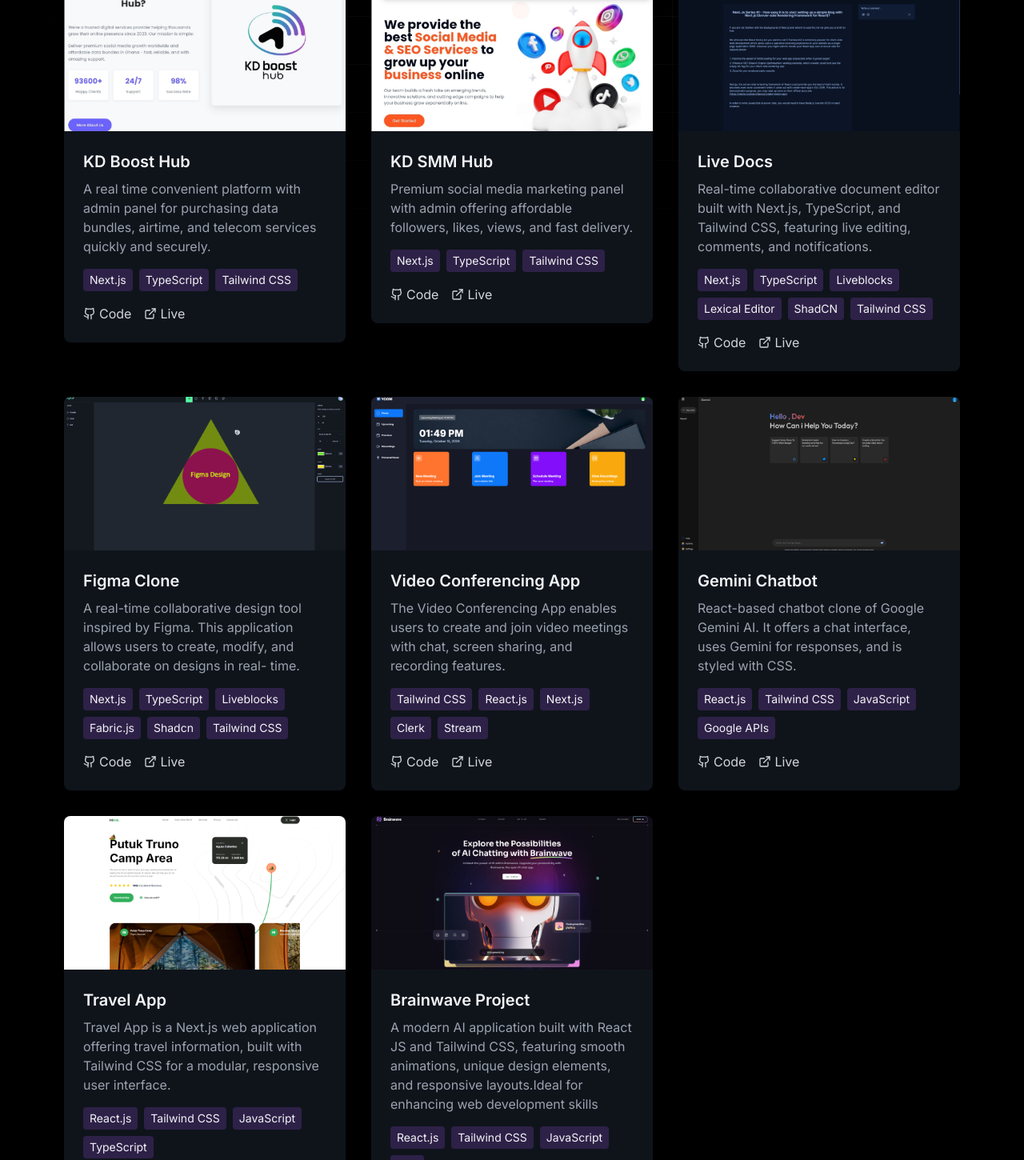
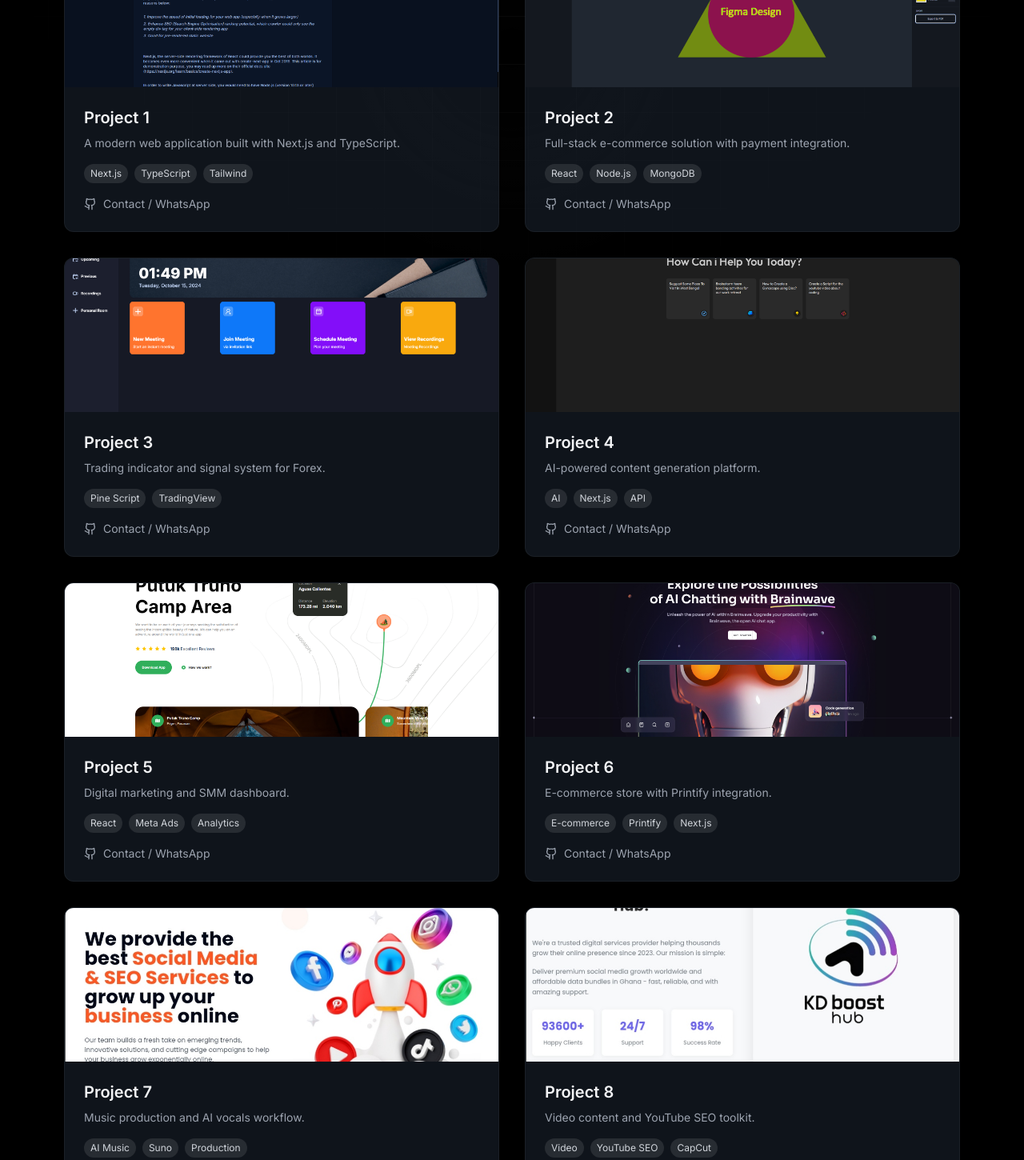
Before and after one commit to KDTechHub/KD-Tech-Hub-Portfolio, a Next.js app: page /projects in a window 1280 px wide. Shown: the part 340-1790 px from the top of the page at 80% size. Built offline with nearby package versions, Linux system fonts and the light colour scheme.

Commit message:
SEO metadata upgrade + Projects WhatsApp numbers fixed to +233594516288

```diff
--- a/src/app/layout.tsx
+++ b/src/app/layout.tsx
@@ -14,9 +14,17 @@
 });
 
 export const metadata: Metadata = {
-	title: 'Kuadugah Delight - Full-Stack Developer, Tech Entrepreneur, Digital Solutions Expert & More',
-	description: 'Kuadugah Delight is a Full-Stack Developer, Tech Entrepreneur, and Digital Solutions Expert offering web development, software engineering, SEO, e-commerce, SMM, automation, telecom services & more.',
-	keywords: 'Kuadugah Delight, Delight, Mr D, Software Developer, Full Stack Developer, Web Developer, Web & Software Engineer, MERN Stack Developer, React Developer, Next.js Expert, Frontend Developer, Backend Developer, JavaScript Expert, TypeScript Developer, Node.js Developer, Database Developer, MongoDB Expert, SQL Developer, SEO Expert, CMS Expert, Digital Growth Specialist, E-commerce Developer, SMM Panel Developer, Tech Consultant, IT Services & Consulting, Online Business Builder',
+	title: { default: 'Kuadugah Delight | Jack of All Trades - Full-Stack Developer, Designer, Hacker, AI & Trading Tech Expert | KD Tech Hub', template: '%s | Kuadugah Delight - KD Tech Hub' },
+	description: 'Kuadugah Delight (KD Tech Hub) is a Jack of All Trades: Full-Stack Web Developer, Designer, Hacker, Pine Script Trading Indicator Developer, AI Content Creator, Digital Marketer, E-commerce Expert, Music & Video Producer. Hire for Next.js, React, TypeScript, SEO, Meta Ads, Forex tools, PWAs, Vercel deployment & complete digital solutions. Based in Ghana. Contact +233594516288 or support@kdtechhub.top',
+	keywords: [
+		'Kuadugah Delight', 'KD Tech Hub', 'Jack of All Trades', 'Full Stack Developer Ghana', 'Next.js Developer', 'React TypeScript Expert',
+		'Pine Script Developer', 'TradingView Indicator', 'Forex Trading Tools', 'Non-repainting Indicators', 'BOS CHOCH FVG',
+		'AI Image Generation', 'AI Music Production', 'Suno', 'Prompt Engineering', 'Digital Marketing Ghana', 'Meta Ads Expert',
+		'SMM Services', 'E-commerce Development', 'Print on Demand', 'Printify', 'SEO Expert Ghana', 'Website Performance Optimization',
+		'PWA Developer', 'Vercel Deployment', 'Android App Troubleshooting', 'WhatsApp Business', 'Freelance Developer Ghana',
+		'Web Designer', 'UI UX Design', 'Graphic Design', 'YouTube SEO', 'Content Creator', 'Product Builder', 'Tech Entrepreneur',
+		'Hacker', 'Cybersecurity Awareness', 'VPS Management', 'Domain Management', 'support@kdtechhub.top', '+233594516288', '+233505401288'
+	],
 	authors: [{ name: 'Kuadugah Delight' }],
 	creator: 'Kuadugah Delight',
 	manifest: '/manifest.json',
@@ -26,14 +34,22 @@
 		type: 'website',
 		locale: 'en_US',
 		url: 'https://www.kdtechhub.top/',
-		title: 'Kuadugah Delight (Mr D) - Full-Stack Developer, Tech Entrepreneur & Digital Solutions Expert',
-		description: 'Official portfolio of Kuadugah Delight (Mr D). Full-Stack Developer, Software Engineer, Tech Entrepreneur & Founder delivering web, software, e-commerce, SMM, SEO, automation, and scalable digital solutions worldwide.',
-		siteName: 'Kuadugah Delight | Tech & Digital Solutions',
+		title: 'Kuadugah Delight | Jack of All Trades - Full-Stack Developer • Designer • Hacker • AI & Trading Expert',
+		description: 'Official portfolio of Kuadugah Delight. Full-Stack Developer, Designer, Hacker, Pine Script specialist, AI creator, digital marketer & product builder. Web apps, trading tools, e-commerce, SEO, music & video production. Contact support@kdtechhub.top or WhatsApp +233594516288',
+		siteName: 'KD Tech Hub | Kuadugah Delight',
+		images: [
+			{
+				url: '/profile/my_profile_new.jpg',
+				width: 800,
+				height: 800,
+				alt: 'Kuadugah Delight - Jack of All Trades Full-Stack Developer',
+			},
+		],
 	},
 	twitter: {
 		card: 'summary_large_image',
-		title: 'Kuadugah Delight | Full-Stack Developer & Tech Entrepreneur',
-		description: 'Portfolio of Kuadugah Delight (Mr D) - Full-Stack Developer, Software Engineer & Digital Solutions Expert creating web apps, SaaS platforms, e-commerce systems, SEO-driven websites & scalable tech products.',
+		title: 'Kuadugah Delight | Jack of All Trades Developer • Designer • Hacker',
+		description: 'Full-Stack Web Dev, Trading Tech, AI, Digital Marketing, E-commerce, Music & Video. Hire the multi-skilled expert. support@kdtechhub.top | +233594516288',
 		creator: '@KDTechHubOnline',
 	},
 	robots: {
--- a/src/pages/Projects.tsx
+++ b/src/pages/Projects.tsx
@@ -1,119 +1,132 @@
 'use client';
 
 import { motion } from 'framer-motion';
-import { Github, ExternalLink } from 'lucide-react';
+import { ExternalLink, Github } from 'lucide-react';
+import Image from 'next/image';
 import { ScrollAnimation } from '@/components/ScrollAnimation';
 
 const projects = [
 	{
-		title: 'KD Boost Hub',
-		description: 'A real time convenient platform with admin panel for purchasing data bundles, airtime, and telecom services quickly and securely.',
-		image: '/projects_img/project-8.jpg',
-		github: 'https://wa.me/447555825875',
-		live: 'https://www.kdboosthub.org',
-		tags: ["Next.js", "TypeScript", "Tailwind CSS"]
+		title: 'Project 1',
+		description: 'A modern web application built with Next.js and TypeScript.',
+		image: '/projects_img/project-1.png',
+		github: 'https://wa.me/233594516288',
+		live: '#',
+		tags: ['Next.js', 'TypeScript', 'Tailwind'],
 	},
 	{
-		title: 'KD SMM Hub',
-		description: 'Premium social media marketing panel with admin offering affordable followers, likes, views, and fast delivery.',
-		image: '/projects_img/project-7.jpg',
-		github: 'https://wa.me/447555825875',
-		live: 'https://www.kdsmmhub.top',
-		tags: ["Next.js", "TypeScript", "Tailwind CSS"]
+		title: 'Project 2',
+		description: 'Full-stack e-commerce solution with payment integration.',
+		image: '/projects_img/project-2.png',
+		github: 'https://wa.me/233594516288',
+		live: '#',
+		tags: ['React', 'Node.js', 'MongoDB'],
 	},
 	{
-		title: 'Live Docs',
-		description: 'Real-time collaborative document editor built with Next.js, TypeScript, and Tailwind CSS, featuring live editing, comments, and notifications.',
-		image: '/projects_img/project-1.png',
-		github: 'https://wa.me/447555825875',
-		live: 'https://livedocs11.vercel.app',
-		tags: ["Next.js", "TypeScript", "Liveblocks", "Lexical Editor", "ShadCN", "Tailwind CSS"]
+		title: 'Project 3',
+		description: 'Trading indicator and signal system for Forex.',
+		image: '/projects_img/project-3.png',
+		github: 'https://wa.me/233594516288',
+		live: '#',
+		tags: ['Pine Script', 'TradingView'],
 	},
 	{
-		title: 'Figma Clone',
-		description: 'A real-time collaborative design tool inspired by Figma. This application allows users to create, modify, and collaborate on designs in real- time.',
-		image: '/projects_img/project-2.png',
-		github: 'https://wa.me/447555825875',
-		live: 'https://tigma1.vercel.app/',
-		tags: ["Next.js", "TypeScript", "Liveblocks", "Fabric.js", "Shadcn", "Tailwind CSS"]
+		title: 'Project 4',
+		description: 'AI-powered content generation platform.',
+		image: '/projects_img/project-4.png',
+		github: 'https://wa.me/233594516288',
+		live: '#',
+		tags: ['AI', 'Next.js', 'API'],
 	},
 	{
-		title: 'Video Conferencing App',
-		description: 'The Video Conferencing App enables users to create and join video meetings with chat, screen sharing, and recording features.',
-		image: '/projects_img/project-3.png',
-		github: 'https://wa.me/447555825875',
-		live: 'https://yoom01.vercel.app/',
-		tags: ["Tailwind CSS", "React.js", "Next.js", "Clerk", "Stream"]
+		title: 'Project 5',
+		description: 'Digital marketing and SMM dashboard.',
+		image: '/projects_img/project-5.png',
+		github: 'https://wa.me/233594516288',
+		live: '#',
+		tags: ['React', 'Meta Ads', 'Analytics'],
 	},
 	{
-		title: 'Gemini Chatbot',
-		description: 'React-based chatbot clone of Google Gemini AI. It offers a chat interface, uses Gemini for responses, and is styled with CSS.',
-		image: '/projects_img/project-4.png',
-		github: 'https://wa.me/447555825875',
-		live: 'https://gamini-bot.vercel.app/',
-		tags: ['React.js', 'Tailwind CSS', 'JavaScript', 'Google APIs']
+		title: 'Project 6',
+		description: 'E-commerce store with Printify integration.',
+		image: '/projects_img/project-6.png',
+		github: 'https://wa.me/233594516288',
+		live: '#',
+		tags: ['E-commerce', 'Printify', 'Next.js'],
 	},
 	{
-		title: 'Travel App',
-		description: 'Travel App is a Next.js web application offering travel information, built with Tailwind CSS for a modular, responsive user interface.',
-		image: '/projects_img/project-5.png',
-		github: 'https://wa.me/447555825875',
-		live: 'https://hilinking.vercel.app/',
-		tags: ['React.js', 'Tailwind CSS', 'JavaScript', 'TypeScript']
+		title: 'Project 7',
+		description: 'Music production and AI vocals workflow.',
+		image: '/projects_img/project-7.jpg',
+		github: 'https://wa.me/233594516288',
+		live: '#',
+		tags: ['AI Music', 'Suno', 'Production'],
 	},
 	{
-		title: 'Brainwave Project',
-		description: 'A modern AI application built with React JS and Tailwind CSS, featuring smooth animations, unique design elements, and responsive layouts.Ideal for enhancing web development skills',
-		image: '/projects_img/project-6.png',
-		github: 'https://wa.me/447555825875',
-		live: 'https://brainswave.netlify.app/',
-		tags: ['React.js', 'Tailwind CSS', 'JavaScript', 'Vite']
+		title: 'Project 8',
+		description: 'Video content and YouTube SEO toolkit.',
+		image: '/projects_img/project-8.jpg',
+		github: 'https://wa.me/233594516288',
+		live: '#',
+		tags: ['Video', 'YouTube SEO', 'CapCut'],
 	},
 ];
 
 const Projects = () => {
 	return (
-		<div className="min-h-screen pt-20 px-4 max-w-6xl mx-auto">
+		<div className="min-h-screen pt-20 px-4 max-w-6xl mx-auto pb-20">
 			<ScrollAnimation>
-				<h1 className="text-4xl font-bold mb-12 gradient-text">Projects & Real World Solutions I Built</h1>
+				<h1 className="text-4xl font-bold mb-4 gradient-text">Featured Projects</h1>
 			</ScrollAnimation>
-
 			<ScrollAnimation>
 				<p className="text-gray-400 mb-12 max-w-2xl">
-					A curated collection of real-world projects showcasing my experience in full-stack development, web applications, SaaS platforms, e-commerce systems, automation tools, and scalable digital solutions. Each project reflects practical problem-solving, performance, and modern technologies.
+					A selection of projects spanning full-stack web development, trading technology, AI tools, e-commerce, and digital marketing — demonstrating the Jack of All Trades approach.
 				</p>
 			</ScrollAnimation>
 
-			<div className="grid md:grid-cols-2 lg:grid-cols-3 gap-8">
+			<div className="grid md:grid-cols-2 gap-8">
 				{projects.map((project, index) => (
 					<ScrollAnimation key={project.title}>
-						<div className="bg-gray-800/50 rounded-lg overflow-hidden backdrop-blur-sm">
-							<img
+						<div className="bg-gray-800/50 rounded-xl overflow-hidden border border-white/5 hover:border-white/10 transition-all group">
+							<div className="relative h-48 overflow-hidden">
+								<Image
 									src={project.image}
 									alt={project.title}
-								className="w-full h-48 object-cover"
+									fill
+									className="object-cover group-hover:scale-105 transition-transform duration-500"
 								/>
+							</div>
 							<div className="p-6">
 								<h3 className="text-xl font-semibold mb-2">{project.title}</h3>
-								<p className="text-gray-400 mb-4">{project.description}</p>
+								<p className="text-gray-400 text-sm mb-4">{project.description}</p>
 								<div className="flex flex-wrap gap-2 mb-4">
 									{project.tags.map(tag => (
-										<span key={tag} className="px-2 py-1 text-sm bg-purple-500/20 rounded">
+										<span key={tag} className="px-2 py-1 text-xs bg-white/10 rounded-full text-gray-300">
 											{tag}
 										</span>
 									))}
 								</div>
-								<div className="flex space-x-4">
-									<a href={project.github} target="_blank" rel="noopener noreferrer"
-										className="flex items-center space-x-1 text-gray-300 hover:text-white transition-colors">
+								<div className="flex gap-4">
+									<a
+										href={project.github}
+										target="_blank"
+										rel="noopener noreferrer"
+										className="flex items-center gap-2 text-sm text-gray-400 hover:text-white transition-colors"
+									>
 										<Github className="w-4 h-4" />
-										<span>Code</span>
+										Contact / WhatsApp
 									</a>
-									<a href={project.live} target="_blank" rel="noopener noreferrer"
-										className="flex items-center space-x-1 text-gray-300 hover:text-white transition-colors">
+									{project.live !== '#' && (
+										<a
+											href={project.live}
+											target="_blank"
+											rel="noopener noreferrer"
+											className="flex items-center gap-2 text-sm text-gray-400 hover:text-white transition-colors"
+										>
 											<ExternalLink className="w-4 h-4" />
-										<span>Live</span>
+											Live Demo
 										</a>
+									)}
 								</div>
 							</div>
 						</div>
```
Lines whose indentation alone changed are shown as unchanged.
